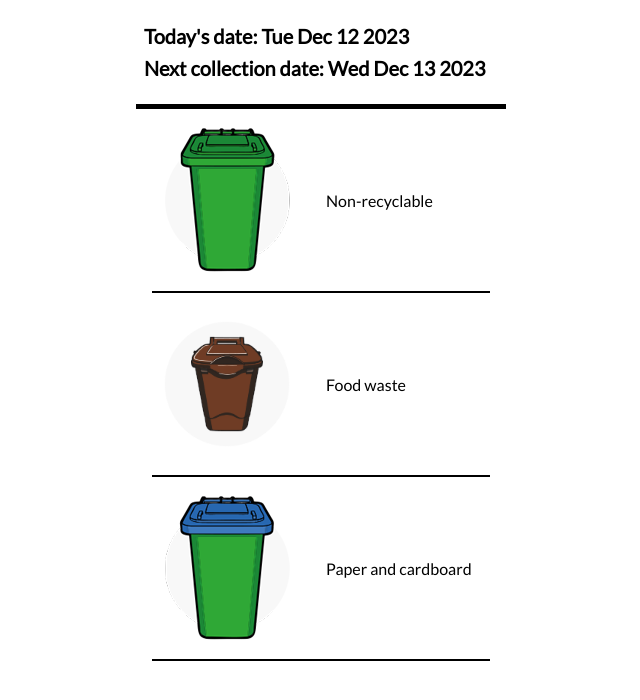
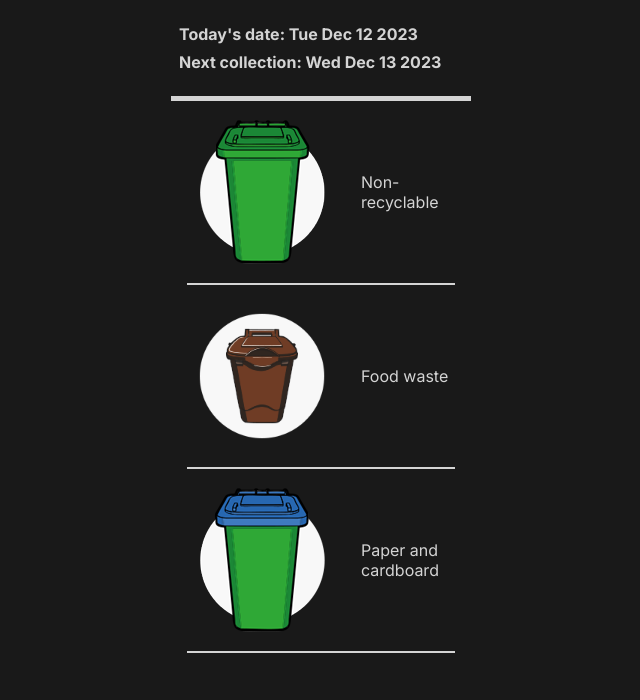
Before and after one commit to flammanatla/nextGarbage, a Next.js app: page / in a window 1280 px wide. Shown: the top 700 px of the page, without its empty margins (319-959 px from the left). Built offline with nearby package versions, Linux system fonts and the light colour scheme.

Commit message:
improve appearance

```diff
--- a/app/global.scss
+++ b/app/global.scss
@@ -1,25 +1,30 @@
 @import url("https://fonts.googleapis.com/css2?family=Lato&display=swap");
 
+body {
+  background-color: #191919;
+  font-family: "Lato";
+  color: #d4d4d4;
+}
+
 main {
-  font-family: "Lato";
   h3 {
-    font-size: 1.25rem;
+    font-size: 1rem;
     margin: 0.5rem;
   }
 }
 
 .container {
   margin: 1.5rem auto;
-  width: 370px;
+  width: 300px;
 }
 
 .line {
-  border-bottom: 5px solid black;
+  border-bottom: 5px solid #d4d4d4;
   margin-top: 1.5rem;
   width: 100%;
 
   &--thin {
-    border-bottom: 2px solid black;
+    border-bottom: 2px solid #d4d4d4;
     margin-top: 1rem;
   }
 }
--- a/app/page.tsx
+++ b/app/page.tsx
@@ -50,7 +50,7 @@ export default function Home() {
     <main>
       <div className="container">
         <h3>Today&apos;s date: {todayDate.toDateString()}</h3>
-        <h3>Next collection date: {nextCollectionDate.toDateString()}</h3>
+        <h3>Next collection: {nextCollectionDate.toDateString()}</h3>
         <div className="line"></div>
         <Bins weekSchedule={collectionScheduleWeek} />
       </div>
```
